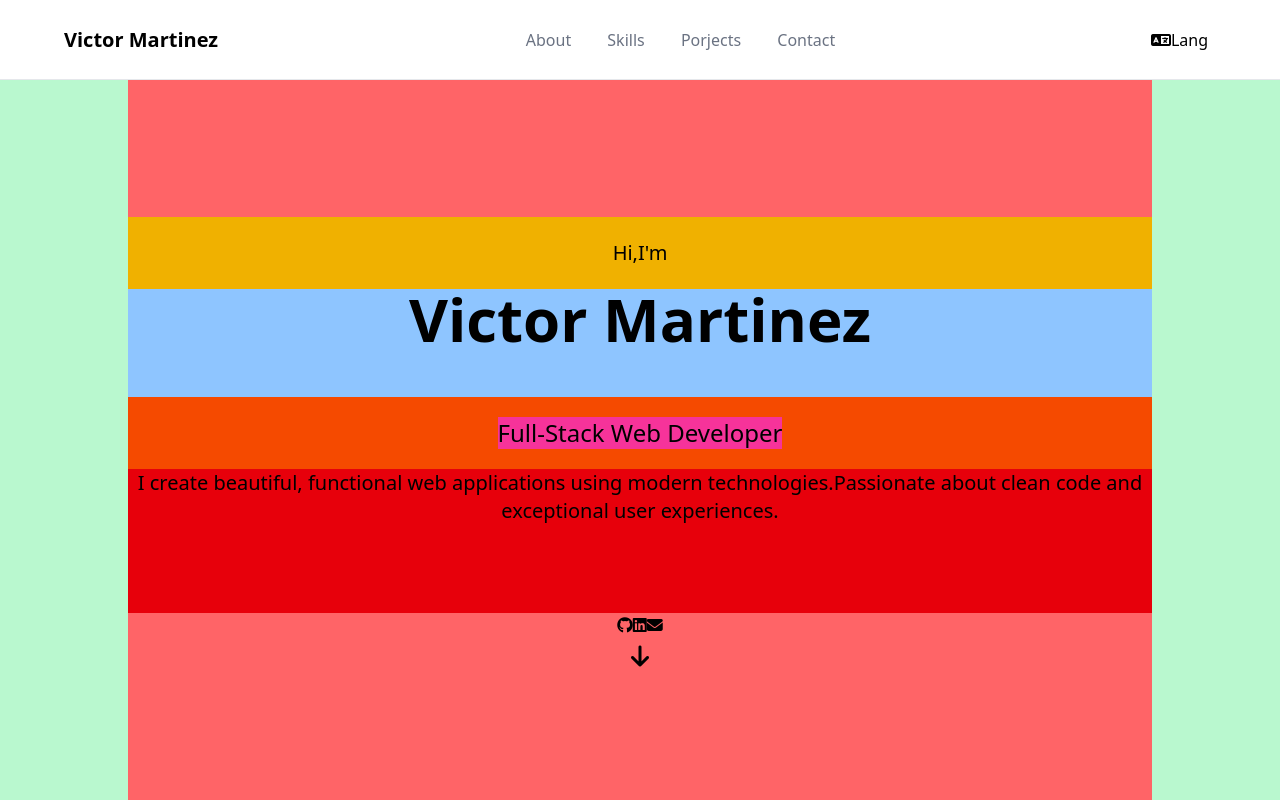
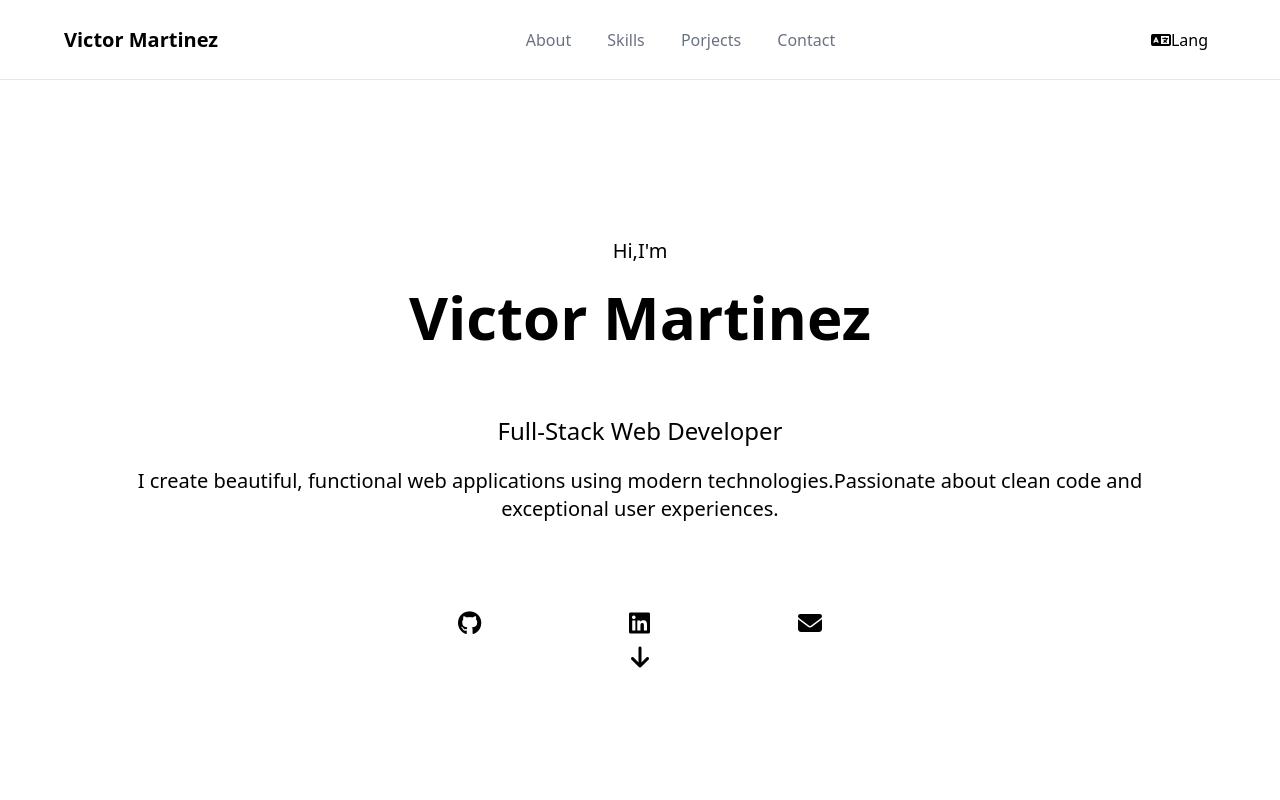
Before and after one commit to Irvin-Mx/DeveloperPortfolio-Victor-Martinez, a React (Vite) app: page / in a window 1280 px wide. Built offline with nearby package versions, Linux system fonts and the light colour scheme.

Commit message:
remove background colors from hero section

```diff
--- a/src/App.jsx
+++ b/src/App.jsx
@@ -23,32 +23,34 @@ function App() {
       </header>
 
       {/* hero section */}
-      <section className='flex justify-center items-center h-[90vh] bg-green-200'>
-        <div className='flex flex-col justify-center items-center h-full w-[80%] bg-red-400'>
-          <div className='bg-yellow-500 h-[10%] w-full flex justify-center items-center'>
+      <section className='flex justify-center items-center h-[90vh] '>
+        <div className='flex flex-col justify-center items-center h-full w-[80%] '>
+          <div className=' h-[10%] w-full flex justify-center items-center'>
             <p className='text-xl'>Hi,I'm</p>
           </div>
-          <div className='bg-blue-300 h-[15%] w-full'>
+          <div className=' h-[15%] w-full'>
             <h3 className='text-6xl font-bold text-center'>Victor Martinez</h3>
           </div>
-          <div className='bg-orange-600 h-[10%] w-full flex justify-center items-center'>
-            <h1 className='bg-pink-500 text-2xl'>Full-Stack Web Developer</h1>
+          <div className=' h-[10%] w-full flex justify-center items-center'>
+            <h1 className=' text-2xl'>Full-Stack Web Developer</h1>
           </div>
-          <div className='bg-red-600 w-full h-[20%] '>
+          <div className=' w-full h-[20%] '>
             <p className='text-center text-xl'>I create <span>beautiful</span>, <span>functional</span> web applications using <span>modern</span> technologies.Passionate about clean code and exceptional user experiences.</p>
           </div>
 
 
-
-          <div className='flex'>
-            <div>
-              <i class="fa-brands fa-github"></i>
-            </div>
-            <div>
-              <i class="fa-brands fa-linkedin"></i>
-            </div>
-            <div>
-              <i class="fa-solid fa-envelope"></i>
+          {/* Contact Social Media */}
+          <div className='flex justify-center items-center w-full'>
+            <div className=' w-1/2 flex justify-around items-center'>
+              <div>
+                <i class="fa-brands fa-github text-2xl"></i>
+              </div>
+              <div>
+                <i class="fa-brands fa-linkedin text-2xl"></i>
+              </div>
+              <div>
+                <i class="fa-solid fa-envelope text-2xl"></i>
+              </div>
             </div>
           </div>
 
```
